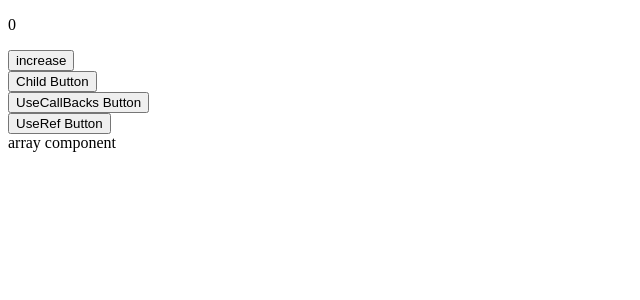
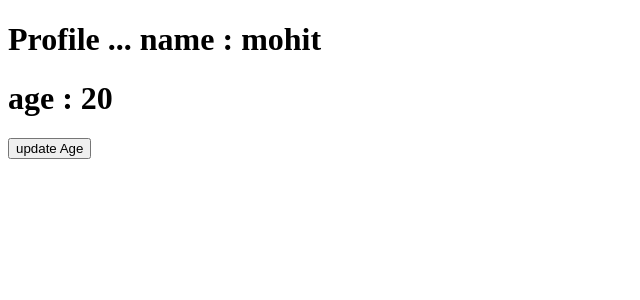
Before and after one commit to KeshavKaushik07/LearningReactJs, a React (Vite) app: page / in a window 1280 px wide. Shown: the top 300 px of the page, without its empty margins (0-640 px from the left). Built offline with nearby package versions, Linux system fonts and the light colour scheme.

Commit message:
Accessing multuple states by redux

```diff
--- a/package.json
+++ b/package.json
@@ -10,8 +10,10 @@
     "preview": "vite preview"
   },
   "dependencies": {
+    "@reduxjs/toolkit": "^2.11.2",
     "react": "^19.2.0",
     "react-dom": "^19.2.0",
+    "react-redux": "^9.2.0",
     "react-router-dom": "^7.13.1"
   },
   "devDependencies": {
--- a/src/App.jsx
+++ b/src/App.jsx
@@ -5,16 +5,18 @@ import UseContaxt from './assets/contaxtAPI/useContaxt'
 import  BrowerRouter  from './assets/router/BrowerRouter'
 import CounterOfCoustom from './assets/coustom_hook/Counter'
 import CounterOfReduer from './assets/useReducer/CounterOfReduer'
+import ReduxMain from './assets/Redux_Tool_Kit/ReduxMain'
 
 const App = () => {
   return (
     <>
     {/* <StateAndEffect/> */}
-    <CallBackAndRef />
+    {/* <CallBackAndRef /> */}
      {/* <UseContaxt/> */}
      {/* <BrowerRouter/> */}
      {/* <CounterOfCoustom/> */}
      {/* <CounterOfReduer/> */}
+     <ReduxMain/>
     </>
   )
 }
--- /dev/null
+++ b/src/assets/Redux_Tool_Kit/ReduxComponents/Profile.jsx
@@ -0,0 +1,18 @@
+import React, { use } from 'react'
+import { useDispatch, useSelector } from 'react-redux'
+
+const Profile = () => {
+    const name = useSelector((state) => state.name);
+    const age = useSelector((state) => state.age);
+    const dispatch = useDispatch();
+    return (
+        <>
+            <h1>Profile ...{` name : ${name} `}</h1>
+            <h1>age : {age}</h1>
+
+            <button onClick={() => dispatch({ type: "update_age", payload: 40 })}>update Age</button>
+        </>
+    )
+}
+
+export default Profile
--- a/src/assets/Redux_Tool_Kit/ReduxMain.jsx
+++ b/src/assets/Redux_Tool_Kit/ReduxMain.jsx
@@ -1,9 +1,20 @@
+import { configureStore } from '@reduxjs/toolkit'
 import React from 'react'
+import { Provider } from 'react-redux';
+import Start from './Start';
+import userStore from './userStore';
+const ReduxMain = () => {
 
-const ReduxMain = () => {
+
+
+  const store = configureStore({
+    reducer : userStore,
+  });
   return (
     <>
-        d
+        <Provider store={store}>
+          <Start/>
+        </Provider>
     </>
   )
 }
--- /dev/null
+++ b/src/assets/Redux_Tool_Kit/Start.jsx
@@ -0,0 +1,12 @@
+import React from 'react'
+import Profile from './ReduxComponents/Profile'
+
+const Start = () => {
+  return (
+    <>
+        <Profile/>
+    </>
+  )
+}
+
+export default Start
--- /dev/null
+++ b/src/assets/Redux_Tool_Kit/userStore.js
@@ -0,0 +1,12 @@
+const initialState = {
+    name : "mohit",
+    age : 20,
+    status : "developer"
+  }
+
+export default (state = initialState,action) => {
+    if(action.type == "update_age")
+        return { ...state,age : action.payload }
+    return state;
+
+    }
```
Also changed, not shown: 1 other file (tests, documents, lock files or other folders).
